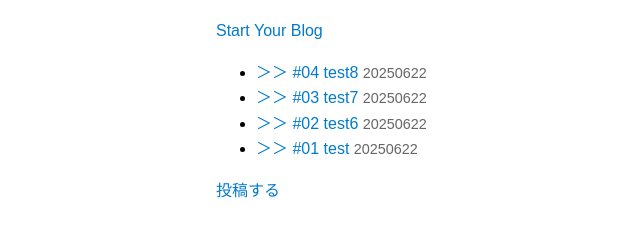
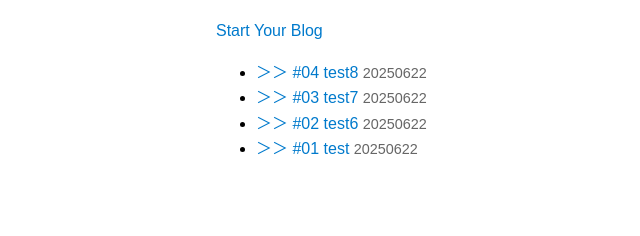
Before and after one commit to null00018/blog-template, a plain HTML site: page index.html in a window 1280 px wide. Shown: the part 124-360 px from the top of the page, without its empty margins (124-764 px from the left). Drawn offline with Linux system fonts and the light colour scheme.

Commit message:
Update index.html

```diff
--- a/index.html
+++ b/index.html
@@ -33,6 +33,5 @@
               </li>
             </ul>
 
-  <p><a href="submit.html">投稿する</a></p>
 </body>
 </html>
```
